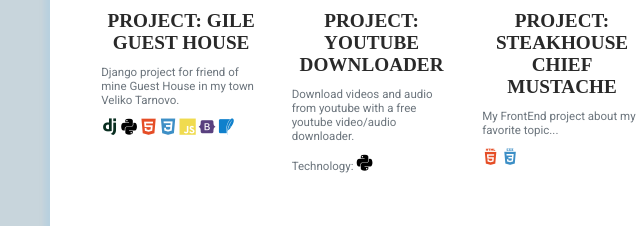
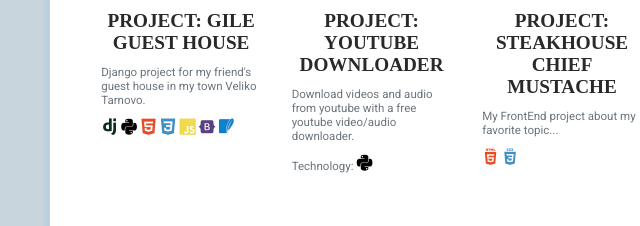
Before and after one commit to BoMitev/bomitev.github.io, a plain HTML site: page index.html in a window 1280 px wide. Shown: the part 1808-2034 px from the top of the page, 78-718 px from the left. Drawn offline with nearby package versions, Linux system fonts and the light colour scheme; a web font is replaced by a local one.

Commit message:
Update index.html

```diff
--- a/index.html
+++ b/index.html
@@ -331,7 +331,7 @@
                         <a href="https://gile.house/home/" target="_blank"><img src="./images/gile_project.png" /></a>
                     </span>
                     <h4>PROJECT: GILE Guest House</h4>
-                    <p>Django project for friend of mine Guest House in my town Veliko Tarnovo.
+                    <p>Django project for my friend's guest house in my town Veliko Tarnovo.
                     <p>
                         <i class="devicon-django-plain colored"></i>
                         <i class="devicon-python-plain"></i>
```
